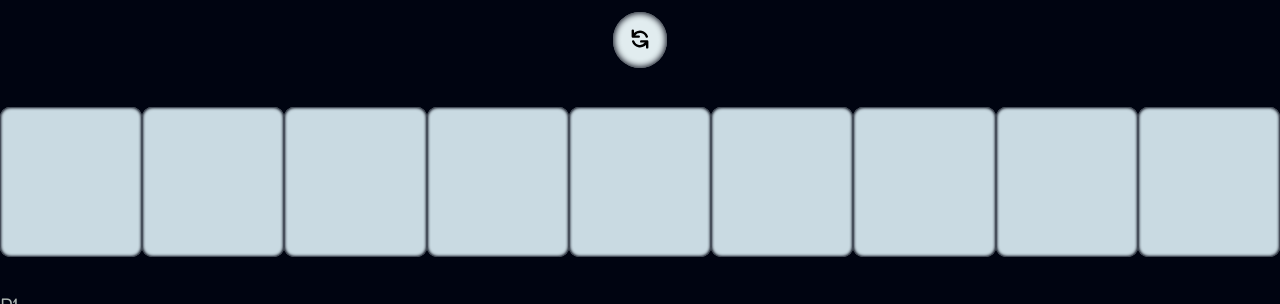
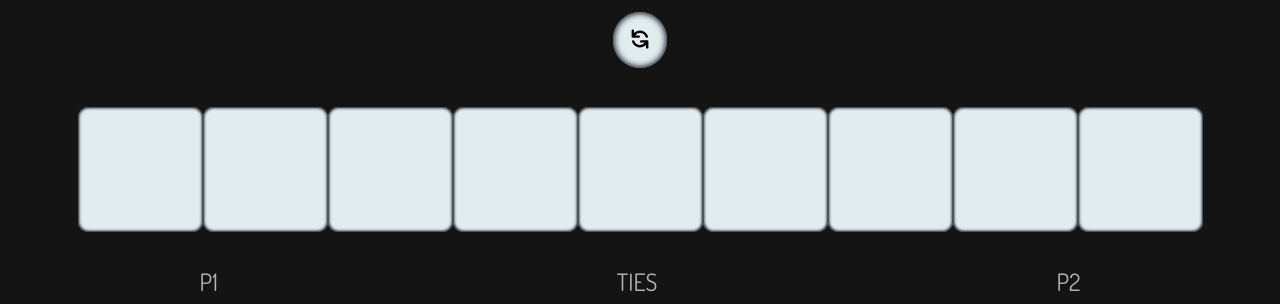
Before and after one commit to j-mcQueen/top-TTT, a plain HTML site: page index.html in a window 1280 px wide. Shown: the part 106-410 px from the top of the page. Drawn offline with Linux system fonts and the light colour scheme.

Commit message:
Position scores containers

```diff
--- a/styles/styles.css
+++ b/styles/styles.css
@@ -2,11 +2,11 @@
     --text: "Mukta", sans-serif;
     --xo: "Dosis", sans-serif;
     --title: "Staatliches", cursive;
-    --primary: #000411;
+    --primary: #151415;
     --secondary: #E1ECEF;
     --tertiary1: #AEB7B3;
-    --tertiary2: #EFCB68;
-    --tertiary3: #160C28;
+    --tertiary2: #F2E2D2;
+    --tertiary4: #C9DAE2;
     --dim: 0.3s ease;
     min-width: 300px;
     overflow-x: hidden;
@@ -87,11 +87,11 @@ a:hover {
 
 .block {
     /* will need to change the width and height units later to create a responsive grid */
-    width: 150px;
-    height: 150px;
+    width: 125px;
+    height: 125px;
     border-radius: 10px;
     box-shadow: 0 0 3px 1px #000411 inset;
-    background-color: #C9DAE2;
+    background-color: var(--secondary);
     transition: var(--dim);
 }
 
@@ -106,3 +106,25 @@ a:hover {
     justify-content: center;
     align-items: center;
 }
+
+.scores {
+    display: flex;
+    justify-content: space-around;
+    align-content: center;
+}
+
+.scores > div {
+    display: flex;
+    flex-direction: column;
+    justify-content: center;
+    align-items: center;
+    gap: 20px;
+}
+
+.count {
+    width: 60px;
+    height: 60px;
+    border-radius: 50px;
+    background-color: var(--secondary);
+    box-shadow: 0 0 6px 1px #000411 inset;
+}
```
